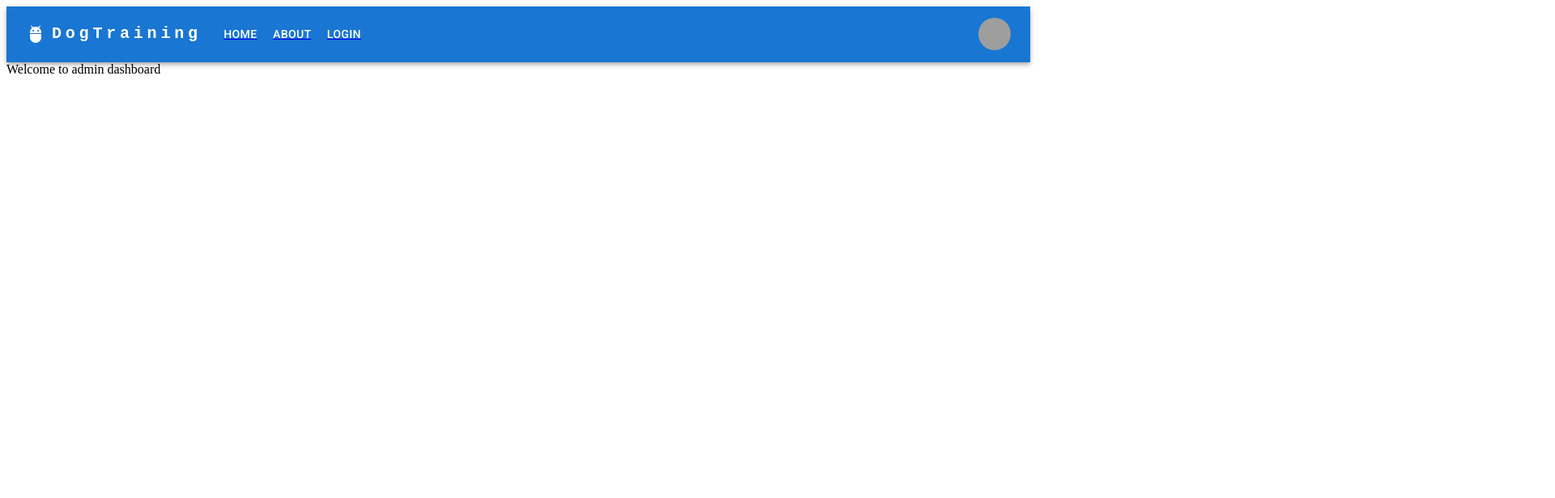
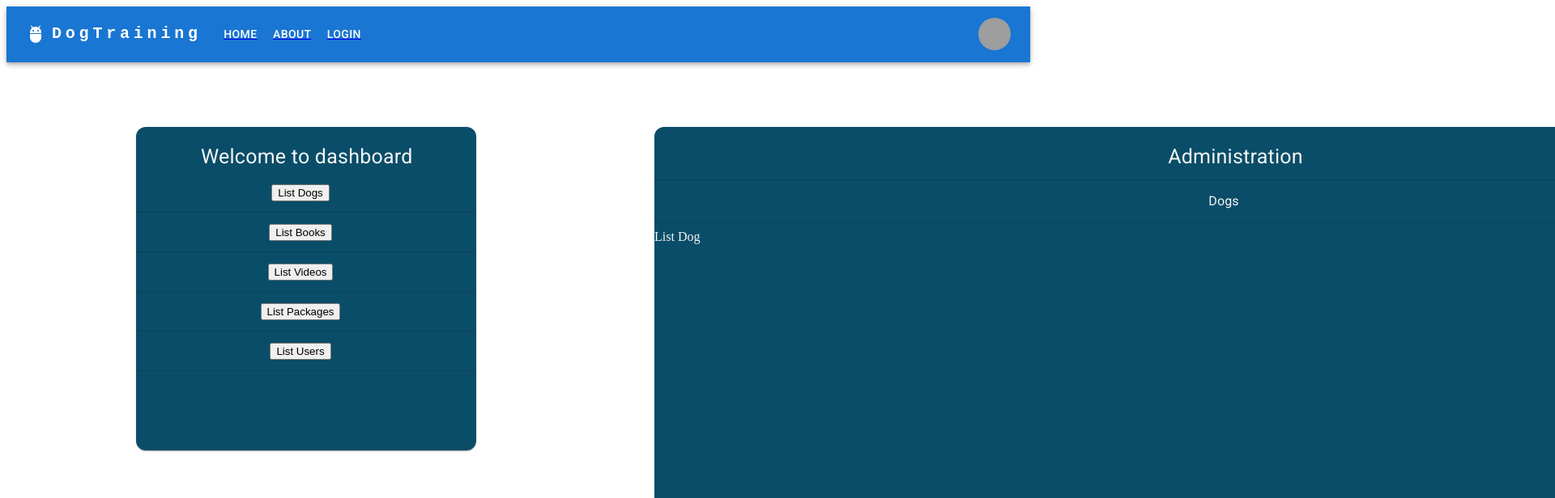
Before and after one commit to TeamDogProject/dogtraining-frontend, a React (Vite) app: page /adminDashBoard in a window 1280 px wide. Shown: the top 616 px of the page at 81% size, 1920 px wide, since content can reach past the window. Built offline with nearby package versions, Linux system fonts and the light colour scheme; grey boxes are pictures that could not be loaded.

Commit message:
Navigation menu with change options are done

```diff
--- a/src/App.css
+++ b/src/App.css
@@ -0,0 +1,7 @@
+.App{
+    border:0
+}
+
+body{
+    border:0
+}
--- a/src/Components/Login/Login.jsx
+++ b/src/Components/Login/Login.jsx
@@ -27,11 +27,12 @@ function Login() {
   const onLogin = async() => {
     const form = {email, password}
     const result = await login(form)
-    const resprofile = getProfile()
-    if(resprofile.role === 'admin')
+    const resprofile = await getProfile()
+    console.log(resprofile)
+    if(resprofile.role == 'admin')
     {
-      navigate('/admindashboard')
-    }else{
+      navigate('/adminDashBoard')
+    }else {
       navigate('/home')
     }
   }
--- a/src/Page/AdminDashBoard/AdminDashBoard.jsx
+++ b/src/Page/AdminDashBoard/AdminDashBoard.jsx
@@ -1,8 +1,139 @@
-import React from 'react'
+import React, { useState } from 'react'
+import Paper from '@mui/material/Paper';
+import Divider from '@mui/material/Divider';
+import MenuList from '@mui/material/MenuList';
+import MenuItem from '@mui/material/MenuItem';
+import ListItemText from '@mui/material/ListItemText';
+import { Typography } from '@mui/material';
+import ListDogs from './ListDogs/ListDogs';
+import ListBooks from './ListBooks/ListBooks';
+import ListVideos from './ListVideos/ListVideos';
+import ListPackages from './ListPackages/ListPackages';
+import ListUsers from './ListUsers/ListUsers';
 
 function AdminDashBoard() {
+
+  const [section, setSection] = useState('dog')
+
+  const showContent = () => {
+    if (section === 'dog') {
+      return <ListDogs />
+    } else if (section === 'book') {
+      return <ListBooks />
+    } else if (section === 'video') {
+      return <ListVideos />
+    } else if (section === 'package') {
+      return <ListPackages />
+    } else if (section === 'user') {
+      return <ListUsers />
+    }
+  }
+
+  const handleClickDogs = () =>{
+    setSection('dog')
+  }
+
+  const handleClickBooks = () => {
+    setSection('book')
+  }
+
+  const handleClickVideos = () => {
+    setSection('video')
+  }
+
+  const handleClickPackages = () => {
+     setSection('package')
+  }
+
+  const handleClickUsers = () => {
+    setSection('user')
+  }
+
   return (
-    <div>Welcome to admin dashboard</div>
+    <div>
+      <Paper
+        sx={{
+          width: 420,
+          height: 400,
+          marginTop: 0,
+          marginLeft: 20,
+          marginBottom: 20,
+          backgroundColor: '#0A4D68',
+          color: 'whitesmoke',
+          borderRadius: 3,
+          position: 'absolute',
+        }}
+      >
+        <MenuList dense>
+          <Typography style={{ marginLeft: 70, fontSize: 25, padding: 10 }}>
+            Welcome to dashboard
+          </Typography>
+          <MenuItem style={{ textAlign: 'center', marginRight: 50 }}>
+            <ListItemText inset>
+              <button onClick={handleClickDogs}>List Dogs</button>
+            </ListItemText>
+          </MenuItem>
+          <Divider />
+          <MenuItem style={{ textAlign: 'center', marginRight: 50 }}>
+            <ListItemText inset style={{ textAlign: 'center' }}>
+              <button onClick={handleClickBooks}>List Books</button>
+            </ListItemText>
+          </MenuItem>
+          <Divider />
+          <MenuItem style={{ textAlign: 'center', marginRight: 50 }}>
+            <ListItemText inset>
+              <button onClick={handleClickVideos}>List Videos</button>
+            </ListItemText>
+          </MenuItem>
+          <Divider />
+          <MenuItem style={{ textAlign: 'center', marginRight: 50 }}>
+            <ListItemText inset>
+              <button onClick={handleClickPackages}>List Packages</button>
+            </ListItemText>
+          </MenuItem>
+          <Divider />
+          <MenuItem style={{ textAlign: 'center', marginRight: 50 }}>
+            <ListItemText inset>
+              <button onClick={handleClickUsers}>List Users</button>
+            </ListItemText>
+          </MenuItem>
+
+          <Divider />
+        </MenuList>
+      </Paper>
+      <Paper
+        sx={{
+          width: 1420,
+          height: 900,
+          marginLeft: 100,
+          backgroundColor: '#0A4D68',
+          color: 'whitesmoke',
+          borderRadius: 3,
+          marginBottom: 60,
+          position: 'relative',
+          marginTop: 10,
+        }}
+      >
+        <MenuList dense>
+          <Typography
+            style={{
+              marginLeft: 15,
+              fontSize: 25,
+              padding: 10,
+              textAlign: 'center',
+            }}
+          >
+            Administration
+          </Typography>
+          <Divider />
+        </MenuList>
+        <MenuItem style={{ textAlign: 'center', marginRight: 50 }}>
+          <ListItemText inset>Dogs</ListItemText>
+        </MenuItem>
+        <Divider />
+        {showContent()}
+      </Paper>
+    </div>
   )
 }
 
--- /dev/null
+++ b/src/Page/AdminDashBoard/ListBooks/ListBooks.jsx
@@ -0,0 +1,9 @@
+import React from 'react'
+
+function ListBooks() {
+  return (
+    <div>List Books</div>
+  )
+}
+
+export default ListBooks
--- /dev/null
+++ b/src/Page/AdminDashBoard/ListDogs/ListDogs.jsx
@@ -0,0 +1,9 @@
+import React from 'react'
+
+function ListDogs() {
+  return (
+    <div>List Dog</div>
+  )
+}
+
+export default ListDogs
--- /dev/null
+++ b/src/Page/AdminDashBoard/ListPackages/ListPackages.jsx
@@ -0,0 +1,9 @@
+import React from 'react'
+
+function ListPackages() {
+  return (
+    <div>List Packages</div>
+  )
+}
+
+export default ListPackages
--- /dev/null
+++ b/src/Page/AdminDashBoard/ListUsers/ListUsers.jsx
@@ -0,0 +1,9 @@
+import React from 'react'
+
+function ListUsers() {
+  return (
+    <div>List Users</div>
+  )
+}
+
+export default ListUsers
--- /dev/null
+++ b/src/Page/AdminDashBoard/ListVideos/ListVideos.jsx
@@ -0,0 +1,9 @@
+import React from 'react'
+
+function ListVideos() {
+  return (
+    <div>List Videos</div>
+  )
+}
+
+export default ListVideos
--- a/src/Page/Home/Home.css
+++ b/src/Page/Home/Home.css
@@ -0,0 +1,3 @@
+body{
+    border:none
+}
--- a/src/index.css
+++ b/src/index.css
@@ -0,0 +1,3 @@
+body {
+    border:0;
+}
--- a/src/services/userService.js
+++ b/src/services/userService.js
@@ -3,7 +3,7 @@ import { useNavigate } from 'react-router-dom'
 
 const getProfile = async() => {
     try {
-        console.log('hola')
+
         const {data} = await api.get('/users/profile', {
             headers:{
                 'token': localStorage.getItem('token')
```
Also changed, not shown: src/router/index.jsx (+22 -2 lines).
